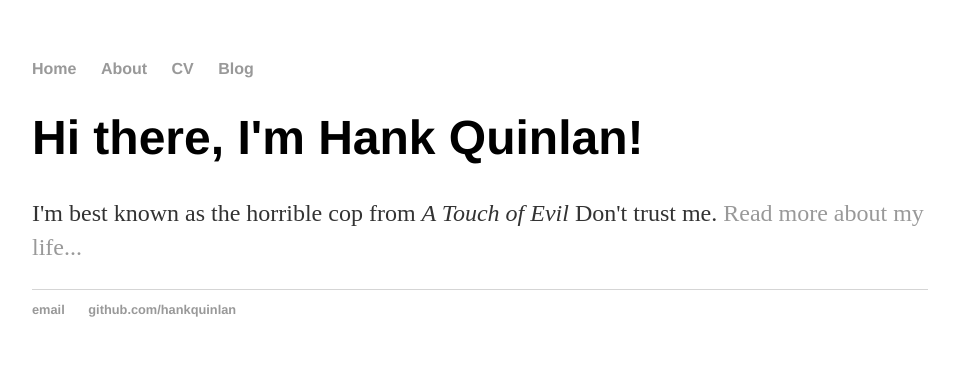
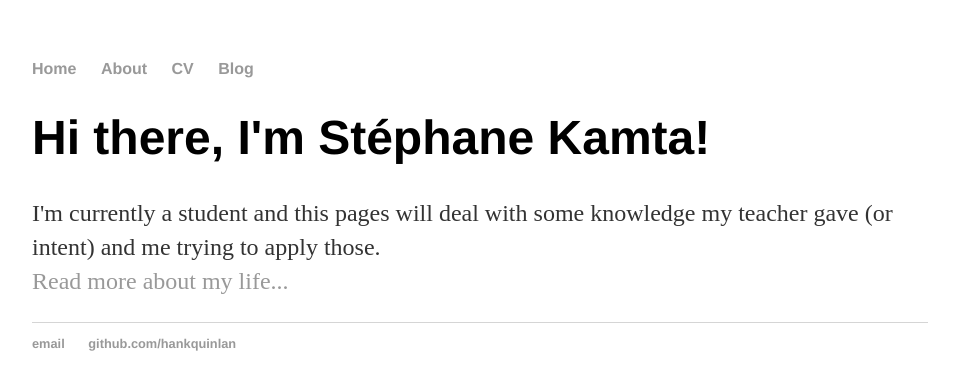
Before and after one commit to skad94/skad94.github.io, a Jekyll site: the page built from index.html, in a window 1280 px wide. Shown: the top 390 px of the page, without its empty margins (160-1115 px from the left). Built offline with Jekyll 4.4.1, drawn with Linux system fonts in a browser that asks for light colours.

Commit message:
first page updated with the before-about

```diff
--- a/index.html
+++ b/index.html
@@ -3,6 +3,7 @@ layout: default
 title: Hank Quinlan, Horrible Cop
 ---
 <div class="blurb">
-	<h1>Hi there, I'm Hank Quinlan!</h1>
-	<p>I'm best known as the horrible cop from <em>A Touch of Evil</em> Don't trust me. <a href="/about">Read more about my life...</a></p>
+	<h1>Hi there, I'm Stéphane Kamta!</h1>
+	<p>I'm currently a student and this pages will deal with some knowledge my teacher gave (or intent) and me trying to apply those.<br>
+	<a href="/about">Read more about my life...</a></p>
 </div><!-- /.blurb -->
```
